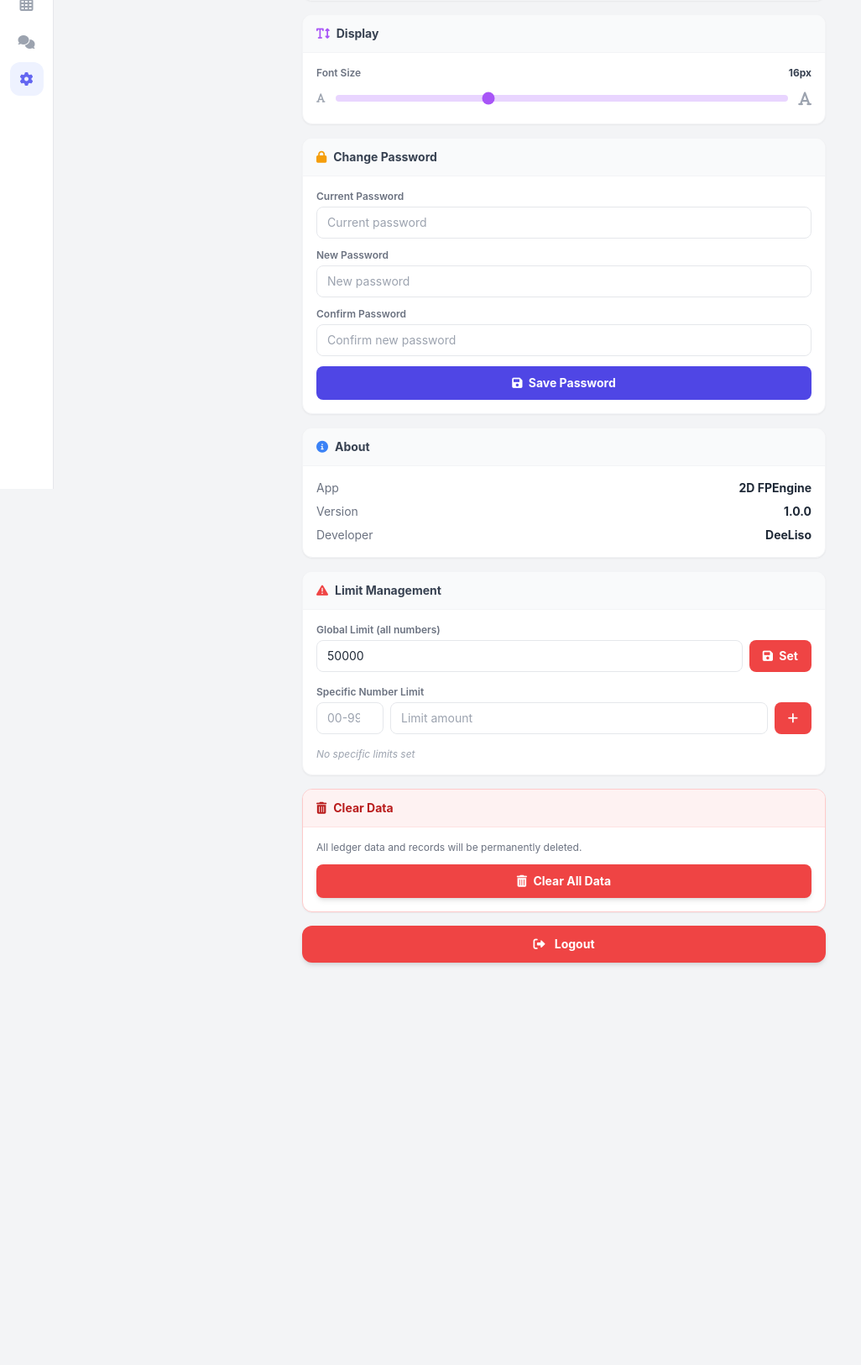
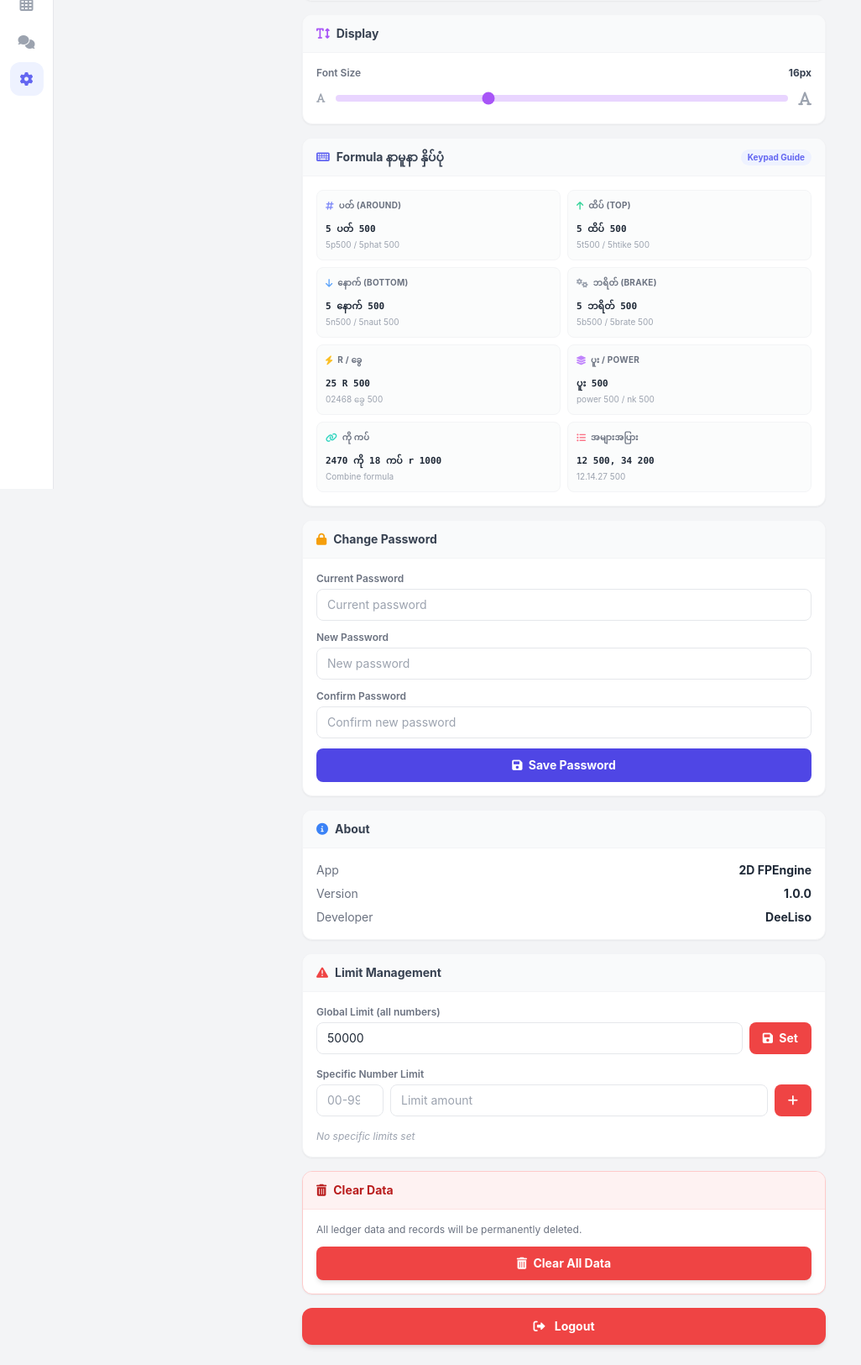
Before and after one commit to DeeLiso/2d-parser-engine, a Django app: page /settings/ in a window 1280 px wide. Shown: the part 218-1843 px from the top of the page at 84% size, without its empty margins (0-1026 px from the left). Before the commit the page ends 1367 px from the top, so only its background shows below. Run offline with Django 5.2, Linux system fonts and the light colour scheme; the visitor is signed in with stand-in values (Sample User, id 1); data comes from the database, SQL or seed files in the repository; some libraries are stand-ins or nearby versions.

Commit message:
Settings: add Formula typing guide (keypad examples)
- New 'Formula နာမူနာ နှိပ်ပုံ' card visible to all users
- 8 example cells with icon + Burmese label + sample keypad input + shorthand
  (ပတ်/ထိပ်/နောက်/ဘရိတ်/Rခွေ/ပူးPower/ကိုကပ်/အများအပြား)

```diff
--- a/twodapp/templates/twodapp/settings.html
+++ b/twodapp/templates/twodapp/settings.html
@@ -132,6 +132,82 @@
                         <input type="range" id="fontSizeSlider" min="12" max="24" value="16"
                             class="flex-1 h-2 bg-purple-200 rounded-lg appearance-none cursor-pointer accent-purple-500">
                         <i class="fas fa-font text-lg text-gray-400"></i>
+                    </div>
+                </div>
+            </div>
+        </div>
+
+        <!-- Formula Typing Guide -->
+        <div class="bg-white rounded-xl shadow-sm border border-gray-100 overflow-hidden">
+            <div class="px-4 py-3 bg-gray-50 border-b border-gray-100 flex items-center justify-between">
+                <h2 class="font-bold text-gray-700 text-sm"><i class="fas fa-keyboard mr-2 text-indigo-500"></i>Formula နာမူနာ နှိပ်ပုံ</h2>
+                <span class="text-[10px] font-bold text-indigo-500 bg-indigo-50 px-2 py-0.5 rounded-full">Keypad Guide</span>
+            </div>
+            <div class="p-4 space-y-2.5">
+                <div class="grid grid-cols-2 gap-2">
+                    <div class="border border-gray-100 rounded-lg p-2.5 bg-gray-50/60">
+                        <div class="flex items-center gap-1.5 mb-1.5">
+                            <i class="fas fa-hashtag text-[11px] text-indigo-400"></i>
+                            <span class="text-[10px] font-bold text-gray-500 uppercase tracking-wide">ပတ် (Around)</span>
+                        </div>
+                        <code class="text-[11px] font-bold text-gray-800">5 ပတ် 500</code>
+                        <div class="text-[10px] text-gray-400 mt-0.5">5p500 / 5phat 500</div>
+                    </div>
+                    <div class="border border-gray-100 rounded-lg p-2.5 bg-gray-50/60">
+                        <div class="flex items-center gap-1.5 mb-1.5">
+                            <i class="fas fa-arrow-up text-[11px] text-emerald-400"></i>
+                            <span class="text-[10px] font-bold text-gray-500 uppercase tracking-wide">ထိပ် (Top)</span>
+                        </div>
+                        <code class="text-[11px] font-bold text-gray-800">5 ထိပ် 500</code>
+                        <div class="text-[10px] text-gray-400 mt-0.5">5t500 / 5htike 500</div>
+                    </div>
+                    <div class="border border-gray-100 rounded-lg p-2.5 bg-gray-50/60">
+                        <div class="flex items-center gap-1.5 mb-1.5">
+                            <i class="fas fa-arrow-down text-[11px] text-blue-400"></i>
+                            <span class="text-[10px] font-bold text-gray-500 uppercase tracking-wide">နောက် (Bottom)</span>
+                        </div>
+                        <code class="text-[11px] font-bold text-gray-800">5 နောက် 500</code>
+                        <div class="text-[10px] text-gray-400 mt-0.5">5n500 / 5naut 500</div>
+                    </div>
+                    <div class="border border-gray-100 rounded-lg p-2.5 bg-gray-50/60">
+                        <div class="flex items-center gap-1.5 mb-1.5">
+                            <i class="fas fa-gears text-[11px] text-gray-400"></i>
+                            <span class="text-[10px] font-bold text-gray-500 uppercase tracking-wide">ဘရိတ် (Brake)</span>
+                        </div>
+                        <code class="text-[11px] font-bold text-gray-800">5 ဘရိတ် 500</code>
+                        <div class="text-[10px] text-gray-400 mt-0.5">5b500 / 5brate 500</div>
+                    </div>
+                    <div class="border border-gray-100 rounded-lg p-2.5 bg-gray-50/60">
+                        <div class="flex items-center gap-1.5 mb-1.5">
+                            <i class="fas fa-bolt text-[11px] text-amber-400"></i>
+                            <span class="text-[10px] font-bold text-gray-500 uppercase tracking-wide">R / ခွေ</span>
+                        </div>
+                        <code class="text-[11px] font-bold text-gray-800">25 R 500</code>
+                        <div class="text-[10px] text-gray-400 mt-0.5">02468 ခွေ 500</div>
+                    </div>
+                    <div class="border border-gray-100 rounded-lg p-2.5 bg-gray-50/60">
+                        <div class="flex items-center gap-1.5 mb-1.5">
+                            <i class="fas fa-layer-group text-[11px] text-purple-400"></i>
+                            <span class="text-[10px] font-bold text-gray-500 uppercase tracking-wide">ပူး / Power</span>
+                        </div>
+                        <code class="text-[11px] font-bold text-gray-800">ပူး 500</code>
+                        <div class="text-[10px] text-gray-400 mt-0.5">power 500 / nk 500</div>
+                    </div>
+                    <div class="border border-gray-100 rounded-lg p-2.5 bg-gray-50/60">
+                        <div class="flex items-center gap-1.5 mb-1.5">
+                            <i class="fas fa-link text-[11px] text-teal-400"></i>
+                            <span class="text-[10px] font-bold text-gray-500 uppercase tracking-wide">ကို ကပ်</span>
+                        </div>
+                        <code class="text-[11px] font-bold text-gray-800">2470 ကို 18 ကပ် r 1000</code>
+                        <div class="text-[10px] text-gray-400 mt-0.5">Combine formula</div>
+                    </div>
+                    <div class="border border-gray-100 rounded-lg p-2.5 bg-gray-50/60">
+                        <div class="flex items-center gap-1.5 mb-1.5">
+                            <i class="fas fa-list-ul text-[11px] text-rose-400"></i>
+                            <span class="text-[10px] font-bold text-gray-500 uppercase tracking-wide">အများအပြား</span>
+                        </div>
+                        <code class="text-[11px] font-bold text-gray-800">12 500, 34 200</code>
+                        <div class="text-[10px] text-gray-400 mt-0.5">12.14.27 500</div>
                     </div>
                 </div>
             </div>
```
